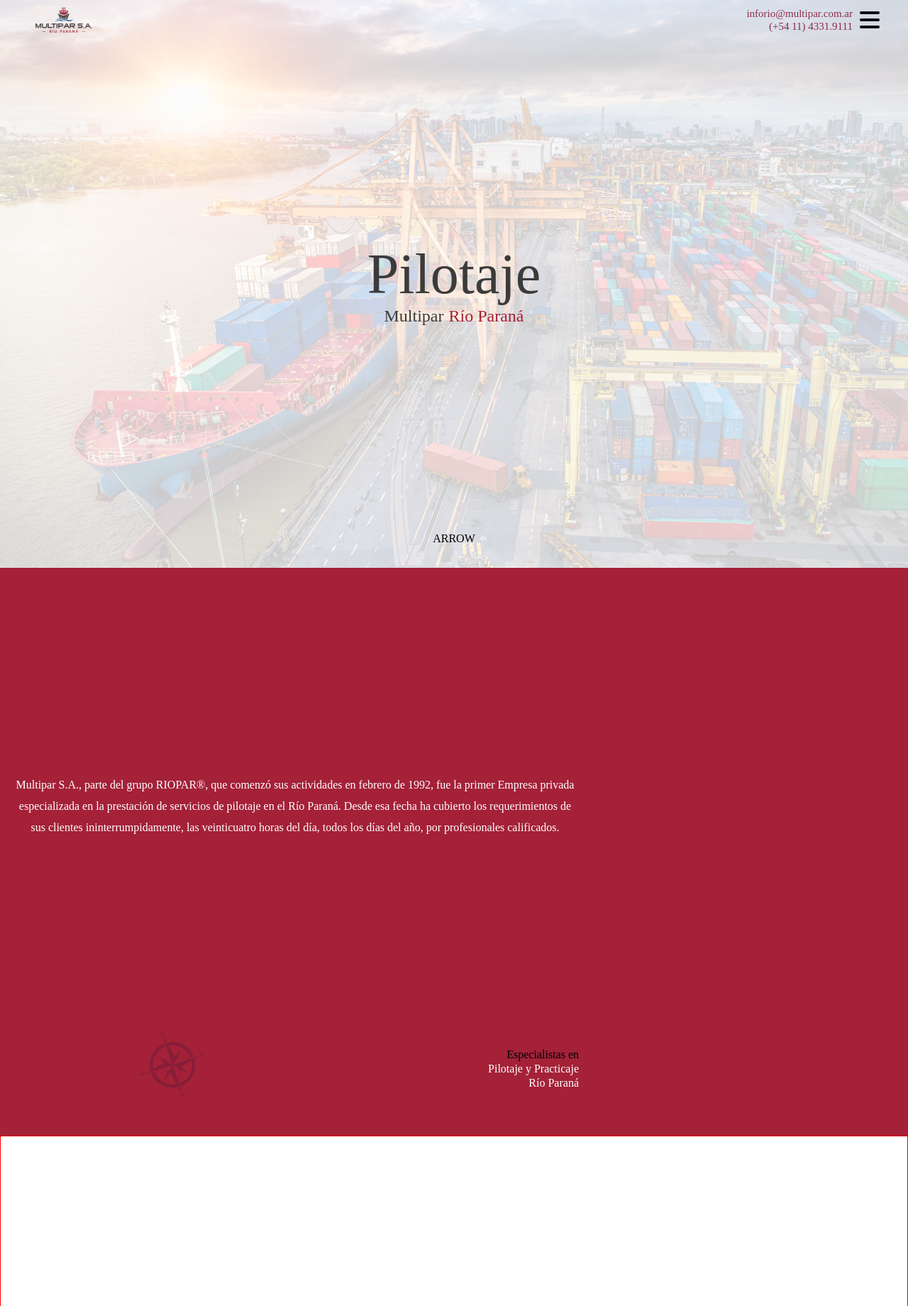
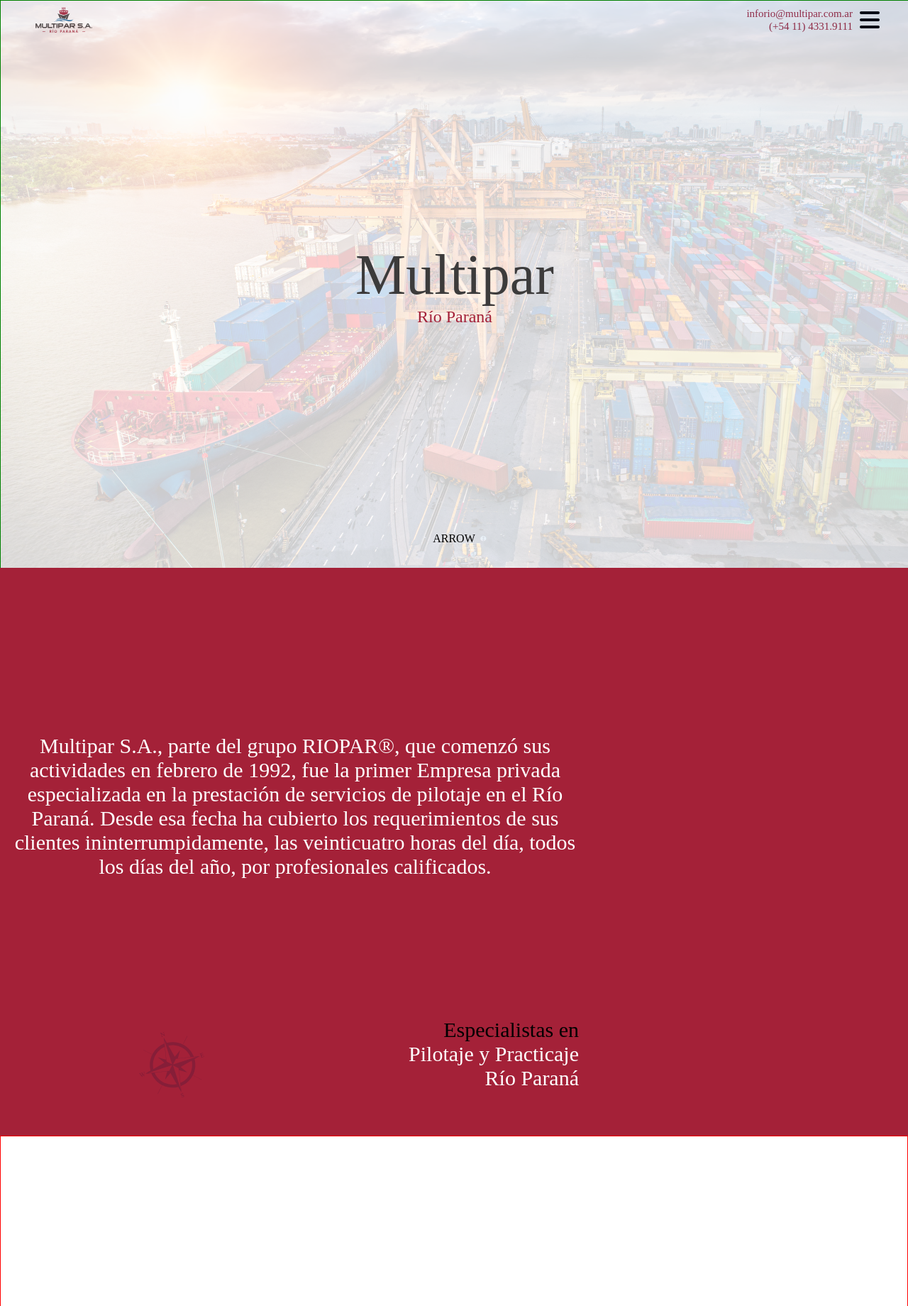
Before and after one commit to facundoacostayl/multipar-sa, a PHP site: page / in a window 1280 px wide. Shown: the top 1840 px of the page at 71% size. Run offline with PHP 8.4, Linux system fonts and the light colour scheme; style sheets or scripts are compiled from the project's sources; some libraries are stand-ins or nearby versions; some web fonts are replaced.

Commit message:
about us section tablet v

```diff
--- a/css/style.css
+++ b/css/style.css
@@ -7,9 +7,6 @@ h1, h2, h3, h4 {
   width: 100%;
 }
 
-header {
-  font-weight: 300;
-}
 header .hero {
   height: 100%;
   width: 100%;
@@ -55,6 +52,7 @@ header .hero nav .nav-right i {
 }
 header .hero-content {
   color: #3c3b3b;
+  border: 1px solid green;
   height: 100%;
   width: 100%;
   position: absolute;
@@ -62,8 +60,8 @@ header .hero-content {
   left: 0;
   display: flex;
   flex-direction: column;
+  justify-content: center;
   align-items: center;
-  justify-content: center;
 }
 header .hero-content h1 {
   font-size: 5rem;
@@ -71,10 +69,8 @@ header .hero-content h1 {
 }
 header .hero-content .hero-subtitle {
   display: flex;
-  flex-direction: row;
-  gap: 7px;
 }
-header .hero-content .hero-subtitle h2:last-child {
+header .hero-content .hero-subtitle h2 {
   color: #a42138;
 }
 header .hero-arrow {
@@ -205,6 +201,7 @@ header .hero-arrow {
 .contacto-section {
   background-color: #025694;
   height: 100%;
+  overflow: hidden;
 }
 .contacto-section .contacto-content {
   max-width: 1200px;
@@ -237,8 +234,12 @@ header .hero-arrow {
   height: 80px;
 }
 .contacto-section .contacto-content .form-content .form-button-container {
+  width: 100%;
   display: flex;
   justify-content: right;
+}
+.contacto-section .contacto-content .form-content .form-button-container img {
+  width: 50px;
 }
 .contacto-section .contacto-content .form-content .form-button-container button {
   margin: 10px 0 10px 0;
@@ -350,4 +351,20 @@ footer .copyright-side .mm-logo img {
   width: 50px;
 }
 
+@media screen and (min-width: 481px) {
+  .about-section .about-content {
+    font-size: 30px;
+    line-height: normal;
+  }
+  .about-section .about-content .about-aside-text {
+    line-height: normal;
+  }
+  .about-section .about-content .about-aside-text p {
+    margin: 0;
+  }
+  .about-section .about-content .about-aside-text p:last-child {
+    color: white;
+  }
+}
+
 /*# sourceMappingURL=style.css.map */
--- a/index.html
+++ b/index.html
@@ -38,9 +38,8 @@
               </nav>
 
               <div class="hero-content">
-                <h1>Pilotaje</h1>
+                <h1>Multipar</h1>
                 <div class="hero-subtitle">
-                  <h2>Multipar</h2>
                   <h2>Río Paraná</h2>
                 </div>
               </div>
@@ -150,6 +149,7 @@
                   ></textarea>
                 </div>
                 <div class="form-button-container">
+                  <img src="./img/iconos-bubble/remero-multipar.svg" alt="remero">
                   <button type="submit">Enviar</button>
                 </div>
               </form>
--- a/sass/style.scss
+++ b/sass/style.scss
@@ -7,9 +7,9 @@ h1, h2, h3, h4 {
     width: 100%;
 }
 
+// MOBILE
+
     header {
-
-        font-weight: 300;
 
         .hero {
             height: 100%;
@@ -77,6 +77,7 @@ h1, h2, h3, h4 {
 
         .hero-content {
             color: #3c3b3b;
+            border: 1px solid green;
             height: 100%;
             width: 100%;
             position: absolute;
@@ -84,8 +85,8 @@ h1, h2, h3, h4 {
             left: 0;
             display: flex;
             flex-direction: column;
+            justify-content: center;
             align-items: center;
-            justify-content: center;
 
             h1 {
 
@@ -94,11 +95,10 @@ h1, h2, h3, h4 {
             }
 
             .hero-subtitle {
+
                 display: flex;
-                flex-direction: row;
-                gap: 7px;
 
-                h2:last-child {
+                h2 {
                     color: #a42138;
                 }
             }
@@ -127,9 +127,8 @@ h1, h2, h3, h4 {
         bottom: 0;
         left: 0;
         opacity: 0.2;
+    }
 
-
-    }
 
     .about-section {
         position: relative;
@@ -261,6 +260,7 @@ h1, h2, h3, h4 {
     .contacto-section {
         background-color: #025694;
         height: 100%;
+        overflow: hidden;
 
         .contacto-content {
             max-width: 1200px;
@@ -298,8 +298,13 @@ h1, h2, h3, h4 {
                 }
 
                 .form-button-container {
+                    width:100%;
                     display: flex;
                     justify-content: right;
+
+                    img {
+                        width: 50px;
+                    }
 
                     button {
                         margin: 10px 0 10px 0;
@@ -459,3 +464,27 @@ h1, h2, h3, h4 {
         }
 
     }
+
+    //TABLET
+
+    @media screen and (min-width: 481px) {
+        .about-section {
+            .about-content {
+                font-size: 30px;
+                line-height: normal;
+
+                .about-aside-text {
+                    line-height: normal;
+
+                    p {
+                        margin: 0;
+                    }
+
+                    p:last-child {
+                        color: white;
+                    }
+                }
+            }
+
+        }
+    }
```
Also changed, not shown: 1 other file.
